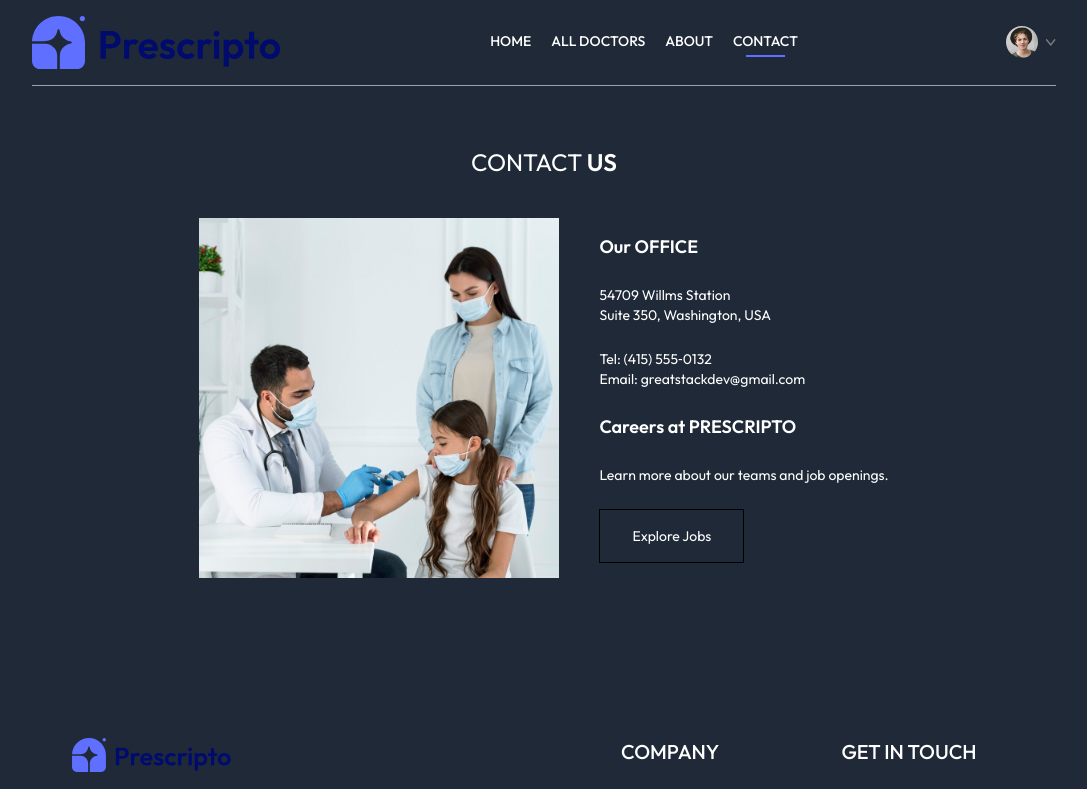
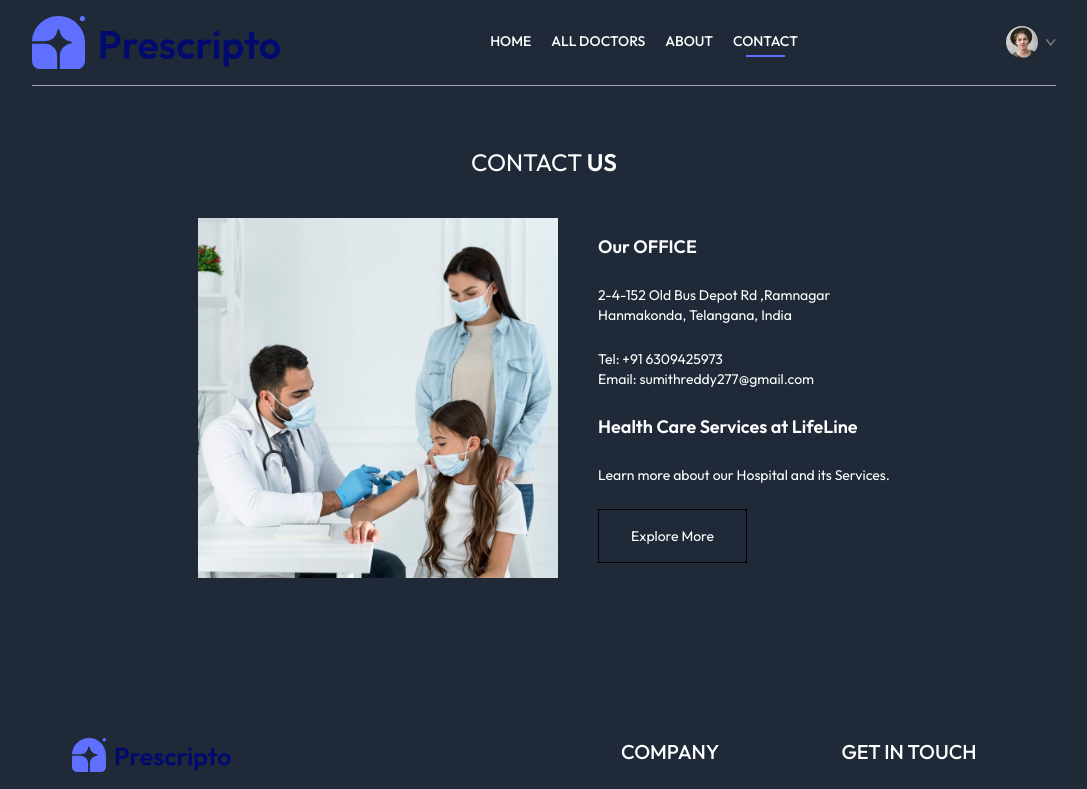
Before and after one commit to amshugannu/Hospital-Appointment-Booking, a React (Vite) app: page /contact in a window 1280 px wide. Shown: the top 789 px of the page, without its empty margins (96-1183 px from the left). Built offline with nearby package versions, Linux system fonts and the light colour scheme.

Commit message:
Update Contact.jsx

```diff
--- a/src/pages/Contact.jsx
+++ b/src/pages/Contact.jsx
@@ -12,11 +12,11 @@ const Contact = () => {
         <img className='w-full md:max-w-[360px]' src={assets.contact_image} alt='' />
         <div className='flex flex-col justify-center items-start gap-6'>
           <p className='font-semibold text-lg text-white'>Our OFFICE</p>
-          <p className='text-white'>54709 Willms Station <br /> Suite 350, Washington, USA</p>
-          <p className='text-white'>Tel: (415) 555‑0132 <br />Email: greatstackdev@gmail.com</p>
-          <p className='font-semibold text-lg text-white'>Careers at PRESCRIPTO</p>
-          <p className='text-white'>Learn more about our teams and job openings.</p>
-          <button className='text-white border border-black px-8 py-4 text-sm hover:bg-black hover:text-white transition-all duration-500'>Explore Jobs</button>
+          <p className='text-white'>2-4-152 Old Bus Depot Rd ,Ramnagar<br /> Hanmakonda, Telangana, India</p>
+          <p className='text-white'>Tel: +91 6309425973 <br />Email: sumithreddy277@gmail.com</p>
+          <p className='font-semibold text-lg text-white'>Health Care Services at LifeLine </p>
+          <p className='text-white'>Learn more about our Hospital and its Services.</p>
+          <button className='text-white border border-black px-8 py-4 text-sm hover:bg-black hover:text-white transition-all duration-500'>Explore More</button>
         </div>
 
       </div>
```
